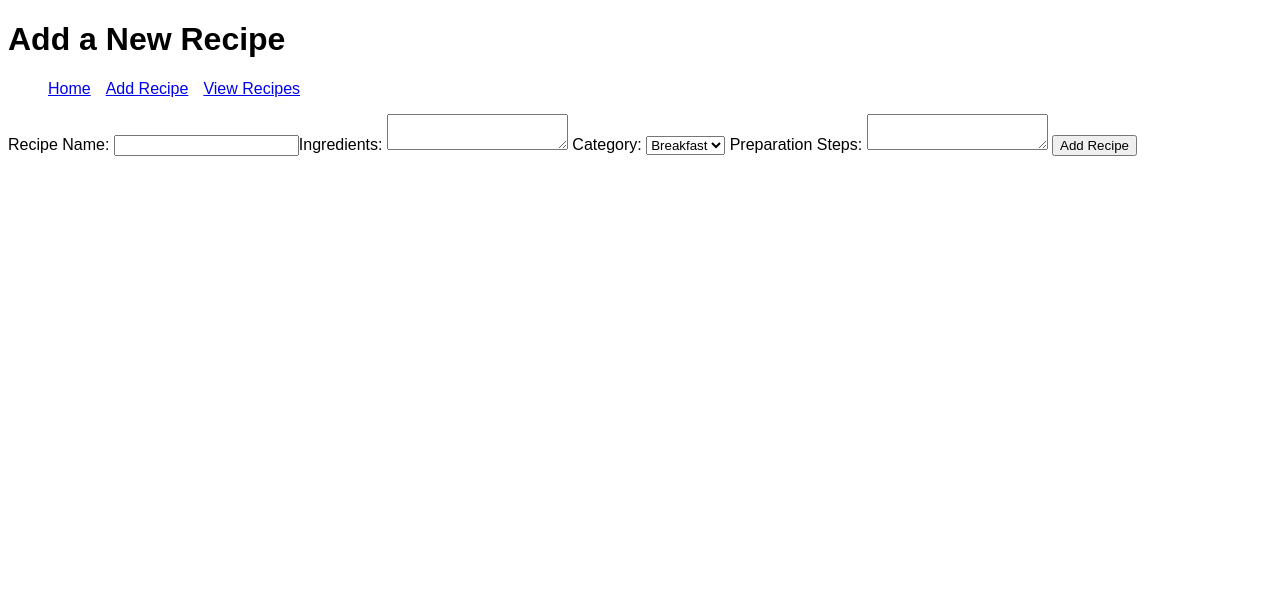
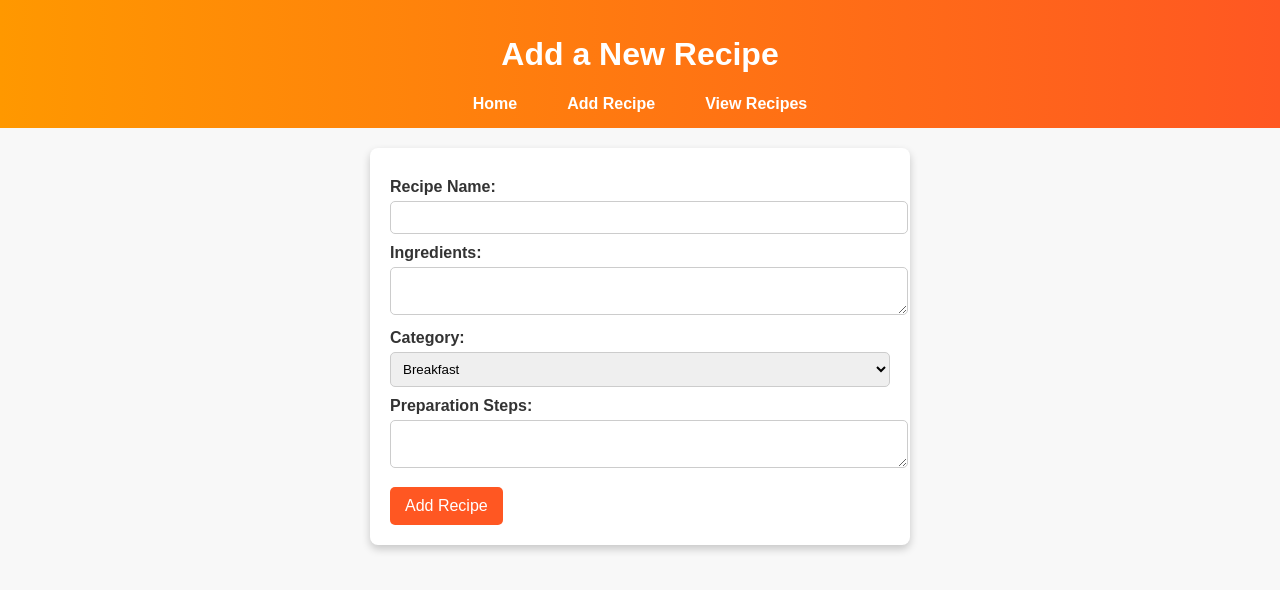
Before and after one commit to rajat2229/Recipe-Sharing-Web-Application, a plain HTML site: page add-recipe.html in a window 1280 px wide. Drawn offline with Linux system fonts and the light colour scheme.

Commit message:
Update style.css

```diff
--- a/styles/style.css
+++ b/styles/style.css
@@ -1 +1,116 @@
-body { font-family: Arial, sans-serif; } nav ul { display: flex; list-style: none; } nav ul li { margin-right: 15px; }
+
+body {
+    font-family: 'Arial', sans-serif;
+    margin: 0;
+    padding: 0;
+    background: #f8f8f8;
+    color: #333;
+}
+
+header {
+    background: linear-gradient(90deg, #ff9800, #ff5722);
+    color: white;
+    padding: 15px 20px;
+    text-align: center;
+}
+
+nav ul {
+    list-style: none;
+    padding: 0;
+    margin: 0;
+    display: flex;
+    justify-content: center;
+    gap: 20px;
+}
+
+nav ul li {
+    display: inline;
+}
+
+nav ul li a {
+    text-decoration: none;
+    color: white;
+    font-weight: bold;
+    padding: 8px 15px;
+    border-radius: 5px;
+}
+
+nav ul li a:hover {
+    background: rgba(255, 255, 255, 0.3);
+}
+
+form {
+    max-width: 500px;
+    margin: 20px auto;
+    background: white;
+    padding: 20px;
+    border-radius: 8px;
+    box-shadow: 0 4px 8px rgba(0, 0, 0, 0.2);
+}
+
+label {
+    font-weight: bold;
+    display: block;
+    margin-top: 10px;
+}
+
+input, select, textarea {
+    width: 100%;
+    padding: 8px;
+    margin-top: 5px;
+    border: 1px solid #ccc;
+    border-radius: 5px;
+}
+
+button {
+    background: #ff5722;
+    color: white;
+    padding: 10px 15px;
+    border: none;
+    margin-top: 15px;
+    cursor: pointer;
+    border-radius: 5px;
+    font-size: 16px;
+}
+
+button:hover {
+    background: #e64a19;
+}
+
+#recipes-container {
+    display: grid;
+    grid-template-columns: repeat(auto-fit, minmax(250px, 1fr));
+    gap: 20px;
+    max-width: 1000px;
+    margin: 20px auto;
+}
+
+article {
+    background: white;
+    padding: 15px;
+    border-radius: 8px;
+    box-shadow: 0 2px 8px rgba(0, 0, 0, 0.2);
+}
+
+article h2 {
+    color: #ff5722;
+}
+
+table {
+    width: 100%;
+    border-collapse: collapse;
+    margin-top: 10px;
+}
+
+table, th, td {
+    border: 1px solid #ccc;
+    padding: 8px;
+}
+
+/* Responsive */
+@media (max-width: 768px) {
+    nav ul {
+        flex-direction: column;
+        align-items: center;
+    }
+}
```
